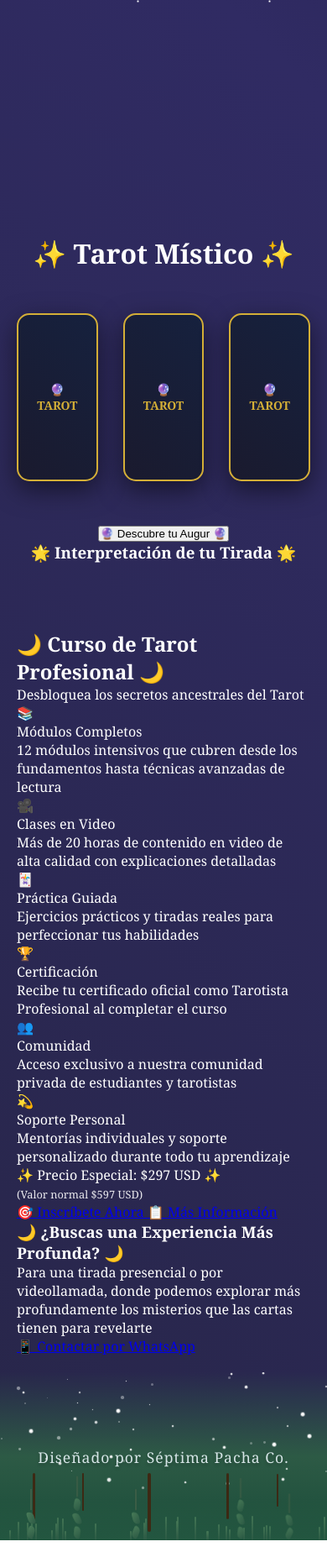
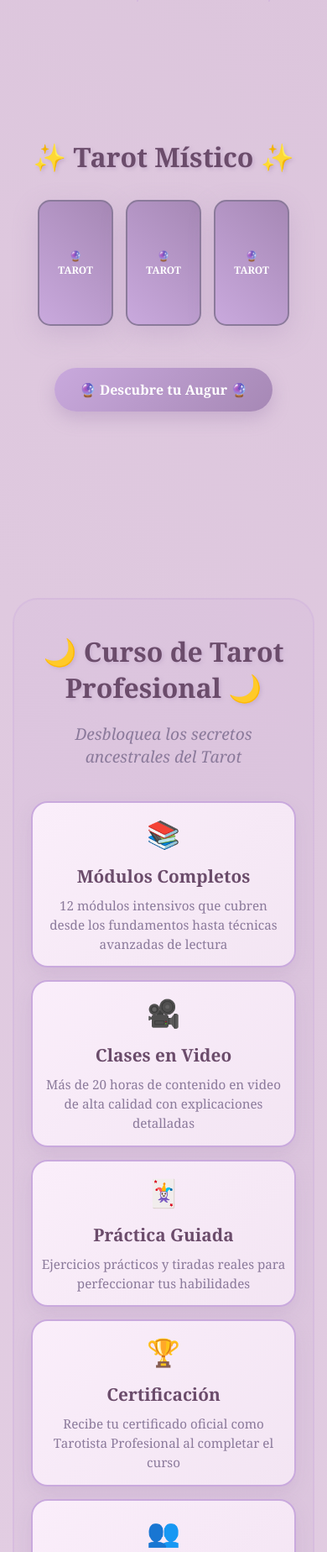
Before and after one commit to nalialma/Tarot-en-Luz, a plain HTML site: page index.html in a window 390 px wide. Shown: the top 1848 px of the page at 84% size. Drawn offline with Linux system fonts and the light colour scheme.

Commit message:
Update styles.css

```diff
--- a/styles.css
+++ b/styles.css
@@ -6,12 +6,13 @@
 
 body {
     font-family: 'Georgia', serif;
-            background: linear-gradient(45deg, #0f0c29, #24243e, #302b63, #0f0c29);
+    background: linear-gradient(45deg, #f4e6f1, #e8d5e8, #dcc5dc, #d0b5d0);
     background-size: 400% 400%;
     animation: mysticGradient 15s ease infinite;
-            color: #fff;
+    color: #6b4c6b;
     overflow-x: hidden;
     position: relative;
+    min-height: 100vh;
 }
 
 @keyframes mysticGradient {
@@ -20,7 +21,7 @@
     100% { background-position: 0% 50%; }
 }
 
-        /* brillantes */
+/* Partículas brillantes */
 .sparkles {
     position: fixed;
     top: 0;
@@ -35,7 +36,7 @@
     position: absolute;
     width: 3px;
     height: 3px;
-            background: radial-gradient(circle, #fff, transparent);
+    background: radial-gradient(circle, #c9a9dd, transparent);
     border-radius: 50%;
     animation: sparkle 3s linear infinite;
 }
@@ -47,14 +48,14 @@
     100% { opacity: 0; transform: translateY(-100px) scale(0); }
 }
 
-        /* ojo de Horus */
+/* Pantalla de carga */
 .loading-screen {
     position: fixed;
     top: 0;
     left: 0;
     width: 100%;
     height: 100%;
-            background: linear-gradient(45deg, rgba(15,12,41,0.95), rgba(36,36,62,0.95), rgba(48,43,99,0.95));
+    background: linear-gradient(45deg, rgba(244,230,241,0.95), rgba(232,213,232,0.95), rgba(220,197,220,0.95));
     backdrop-filter: blur(10px);
     display: flex;
     justify-content: center;
@@ -72,23 +73,23 @@
 .horus-eye {
     width: 200px;
     height: 200px;
-            border: 3px solid #d4af37;
+    border: 3px solid #a688b5;
     border-radius: 50%;
     display: flex;
     justify-content: center;
     align-items: center;
     animation: horusGlow 2s ease-in-out infinite alternate;
-            background: radial-gradient(circle, rgba(212,175,55,0.1), transparent);
+    background: radial-gradient(circle, rgba(166,136,181,0.1), transparent);
 }
 
 @keyframes horusGlow {
-            0% { box-shadow: 0 0 20px #d4af37; }
-            100% { box-shadow: 0 0 40px #d4af37, 0 0 60px #d4af37; }
+    0% { box-shadow: 0 0 20px #a688b5; }
+    100% { box-shadow: 0 0 40px #a688b5, 0 0 60px #c9a9dd; }
 }
 
 .eye-symbol {
     font-size: 80px;
-            color: #d4af37;
+    color: #a688b5;
     animation: eyePulse 1.5s ease-in-out infinite;
 }
 
@@ -97,7 +98,7 @@
     50% { transform: scale(1.1); }
 }
 
-
+/* Container responsive */
 .container {
     max-width: 1200px;
     margin: 0 auto;
@@ -106,7 +107,7 @@
     z-index: 10;
 }
 
-        /* slogans */
+/* Banner con slogans */
 .banner {
     text-align: center;
     margin: 60px 0;
@@ -117,18 +118,19 @@
 }
 
 .slogan {
-            font-size: 2.5rem;
+    font-size: clamp(1.5rem, 4vw, 2.5rem);
     font-weight: bold;
-            text-shadow: 2px 2px 4px rgba(0,0,0,0.7);
+    text-shadow: 2px 2px 4px rgba(166,136,181,0.5);
     opacity: 0;
     position: absolute;
+    color: #6b4c6b;
 }
 
 .letter {
     display: inline-block;
     opacity: 0;
     animation: letterFall 0.6s ease-out forwards;
-            text-shadow: 0 0 10px #d4af37;
+    text-shadow: 0 0 10px #a688b5;
 }
 
 @keyframes letterFall {
@@ -146,27 +148,37 @@
     }
 }
 
-        /* cartas */
+/* Sección principal */
 .main-section {
     text-align: center;
     margin: 80px 0;
 }
 
+.main-section h1 {
+    font-size: clamp(2rem, 5vw, 3rem);
+    margin-bottom: 20px;
+    text-shadow: 2px 2px 4px rgba(166,136,181,0.4);
+    color: #6b4c6b;
+}
+
+/* Contenedor de cartas responsive */
 .cards-container {
     display: flex;
     justify-content: center;
-            gap: 30px;
+    gap: clamp(15px, 3vw, 30px);
     margin: 50px 0;
     perspective: 1000px;
+    flex-wrap: wrap;
 }
 
 .tarot-card {
-            width: 120px;
-            height: 200px;
+    width: clamp(100px, 15vw, 120px);
+    height: clamp(160px, 25vw, 200px);
     position: relative;
     transform-style: preserve-3d;
     transition: transform 0.8s cubic-bezier(0.175, 0.885, 0.32, 1.275);
     cursor: pointer;
+    flex-shrink: 0;
 }
 
 .tarot-card:hover {
@@ -183,45 +195,297 @@
     height: 100%;
     backface-visibility: hidden;
     border-radius: 15px;
-            box-shadow: 0 10px 30px rgba(0,0,0,0.5);
+    box-shadow: 0 10px 30px rgba(166,136,181,0.3);
     display: flex;
     align-items: center;
     justify-content: center;
     font-weight: bold;
+    padding: 10px;
 }
 
 .card-back {
-            background: linear-gradient(135deg, #4a0e4e, #81007f);
-            border: 2px solid #d4af37;
-            color: #d4af37;
-            font-size: 14px;
+    background: linear-gradient(135deg, #c9a9dd, #a688b5);
+    border: 2px solid #8b7a9b;
+    color: #fff;
+    font-size: clamp(12px, 2vw, 14px);
+    text-align: center;
 }
 
 .card-front {
-            background: linear-gradient(135deg, #fff, #f0f0f0);
-            color: #333;
+    background: linear-gradient(135deg, #fdf2fd, #f5e8f5);
+    color: #6b4c6b;
     transform: rotateY(180deg);
-            flex}
-                   .main-content {
-            flex: 1;
-            display: flex;
-            align-items: center;
-            justify-content: center;
-            color: #fff;
-            font-size: 1.2rem;
-            text-align: center;
-            padding: 2rem;
+    flex-direction: column;
+    border: 2px solid #c9a9dd;
 }
 
+.card-name {
+    font-size: clamp(10px, 1.8vw, 12px);
+    font-weight: bold;
+    text-align: center;
+    margin-bottom: 8px;
+    color: #6b4c6b;
+}
+
+.card-meaning {
+    font-size: clamp(8px, 1.5vw, 10px);
+    text-align: center;
+    line-height: 1.3;
+    color: #8b7a9b;
+    overflow: hidden;
+    display: -webkit-box;
+    -webkit-line-clamp: 8;
+    -webkit-box-orient: vertical;
+}
+
+/* Estilos para cartas con imágenes */
+.card-back img, .card-front img {
+    width: 100%;
+    height: 70%;
+    object-fit: cover;
+    border-radius: 10px;
+    margin-bottom: 5px;
+}
+
+.card-back {
+    background: linear-gradient(45deg, #c9a9dd, #a688b5);
+    flex-direction: column;
+}
+
+.card-front {
+    background: white;
+    display: flex;
+    flex-direction: column;
+    justify-content: flex-start;
+    align-items: center;
+    padding: 5px;
+}
+
+.card-name {
+    position: absolute;
+    bottom: 5px;
+    left: 0;
+    right: 0;
+    text-align: center;
+    background: rgba(107,76,107,0.9);
+    color: white;
+    padding: 3px 5px;
+    font-size: clamp(8px, 1.5vw, 10px);
+    border-radius: 0 0 13px 13px;
+    font-weight: bold;
+}
+
+/* Botón principal */
+.reveal-button {
+    background: linear-gradient(135deg, #c9a9dd, #a688b5);
+    color: white;
+    border: none;
+    padding: 15px 30px;
+    font-size: clamp(16px, 3vw, 18px);
+    border-radius: 50px;
+    cursor: pointer;
+    box-shadow: 0 8px 20px rgba(166,136,181,0.4);
+    transition: all 0.3s ease;
+    margin: 20px 0;
+    font-family: 'Georgia', serif;
+    font-weight: bold;
+}
+
+.reveal-button:hover {
+    transform: translateY(-2px);
+    box-shadow: 0 12px 25px rgba(166,136,181,0.6);
+    background: linear-gradient(135deg, #a688b5, #8b7a9b);
+}
+
+.reveal-button:disabled {
+    opacity: 0.7;
+    cursor: not-allowed;
+}
+
+/* Interpretación */
+.interpretation {
+    max-width: 800px;
+    margin: 40px auto;
+    padding: 25px;
+    background: linear-gradient(135deg, rgba(253,242,253,0.9), rgba(245,232,245,0.9));
+    border-radius: 20px;
+    box-shadow: 0 10px 30px rgba(166,136,181,0.3);
+    border: 2px solid #c9a9dd;
+    opacity: 0;
+    transform: translateY(20px);
+    transition: all 0.6s ease;
+}
+
+.interpretation.show {
+    opacity: 1;
+    transform: translateY(0);
+}
+
+.interpretation h3 {
+    color: #6b4c6b;
+    margin-bottom: 20px;
+    font-size: clamp(18px, 4vw, 24px);
+}
+
+/* Sección del curso */
+.course-section {
+    background: linear-gradient(135deg, rgba(201,169,221,0.1), rgba(166,136,181,0.1));
+    padding: 60px 0;
+    margin: 80px 0;
+    border-radius: 30px;
+    border: 2px solid rgba(201,169,221,0.3);
+}
+
+.course-container {
+    max-width: 1000px;
+    margin: 0 auto;
+    padding: 0 20px;
+    text-align: center;
+}
+
+.course-title {
+    font-size: clamp(2rem, 5vw, 3rem);
+    color: #6b4c6b;
+    margin-bottom: 20px;
+    text-shadow: 2px 2px 4px rgba(166,136,181,0.3);
+}
+
+.course-subtitle {
+    font-size: clamp(1.2rem, 3vw, 1.5rem);
+    color: #8b7a9b;
+    margin-bottom: 40px;
+    font-style: italic;
+}
+
+.course-features {
+    display: grid;
+    grid-template-columns: repeat(auto-fit, minmax(250px, 1fr));
+    gap: 30px;
+    margin: 40px 0;
+}
+
+.feature-card {
+    background: linear-gradient(135deg, rgba(253,242,253,0.9), rgba(245,232,245,0.9));
+    padding: 30px 20px;
+    border-radius: 20px;
+    border: 2px solid #c9a9dd;
+    box-shadow: 0 8px 20px rgba(166,136,181,0.2);
+    transition: transform 0.3s ease;
+}
+
+.feature-card:hover {
+    transform: translateY(-5px);
+}
+
+.feature-icon {
+    font-size: 2.5rem;
+    margin-bottom: 15px;
+    color: #a688b5;
+}
+
+.feature-title {
+    font-size: 1.3rem;
+    color: #6b4c6b;
+    margin-bottom: 10px;
+    font-weight: bold;
+}
+
+.feature-description {
+    color: #8b7a9b;
+    line-height: 1.5;
+    font-size: 0.95rem;
+}
+
+.course-price {
+    background: linear-gradient(135deg, #c9a9dd, #a688b5);
+    color: white;
+    padding: 20px;
+    border-radius: 15px;
+    margin: 30px 0;
+    display: inline-block;
+    font-size: 1.5rem;
+    font-weight: bold;
+    box-shadow: 0 8px 20px rgba(166,136,181,0.4);
+}
+
+.course-buttons {
+    display: flex;
+    gap: 20px;
+    justify-content: center;
+    flex-wrap: wrap;
+    margin-top: 30px;
+}
+
+.course-btn {
+    background: linear-gradient(135deg, #c9a9dd, #a688b5);
+    color: white;
+    border: none;
+    padding: 15px 30px;
+    font-size: 1.1rem;
+    border-radius: 50px;
+    cursor: pointer;
+    box-shadow: 0 8px 20px rgba(166,136,181,0.4);
+    transition: all 0.3s ease;
+    text-decoration: none;
+    display: inline-block;
+    font-family: 'Georgia', serif;
+    font-weight: bold;
+}
+
+.course-btn:hover {
+    transform: translateY(-2px);
+    box-shadow: 0 12px 25px rgba(166,136,181,0.6);
+}
+
+.course-btn.secondary {
+    background: linear-gradient(135deg, rgba(201,169,221,0.2), rgba(166,136,181,0.2));
+    color: #6b4c6b;
+    border: 2px solid #c9a9dd;
+}
+
+/* Sección de contacto */
+.contact-section h3 {
+    color: #6b4c6b;
+    font-size: clamp(1.5rem, 4vw, 2rem);
+    margin-bottom: 20px;
+}
+
+.contact-section p {
+    color: #8b7a9b;
+    font-size: clamp(16px, 3vw, 18px);
+    margin-bottom: 20px;
+    line-height: 1.6;
+}
+
+.whatsapp-link {
+    background: linear-gradient(135deg, #25D366, #128C7E);
+    color: white;
+    text-decoration: none;
+    padding: 15px 30px;
+    border-radius: 50px;
+    font-size: clamp(16px, 3vw, 18px);
+    font-weight: bold;
+    box-shadow: 0 8px 20px rgba(37,211,102,0.3);
+    transition: all 0.3s ease;
+    display: inline-block;
+}
+
+.whatsapp-link:hover {
+    transform: translateY(-2px);
+    box-shadow: 0 12px 25px rgba(37,211,102,0.4);
+}
+
+/* Footer mejorado */
 .footer {
     position: relative;
     height: 200px;
     width: 100%;
-            background: linear-gradient(to top, #1a4d3a 0%, #2d5a45 50%, transparent 100%);
+    background: linear-gradient(to top, rgba(201,169,221,0.2) 0%, rgba(166,136,181,0.1) 50%, transparent 100%);
     overflow: hidden;
     display: flex;
     align-items: center;
     justify-content: center;
+    margin-top: 80px;
 }
 
 .starry-sky {
@@ -236,7 +500,7 @@
 
 .star {
     position: absolute;
-            background: #fff;
+    background: #c9a9dd;
     border-radius: 50%;
     animation: twinkle 3s infinite ease-in-out;
 }
@@ -272,7 +536,7 @@
 
 .root {
     position: absolute;
-            background: #3d2914;
+    background: #a688b5;
     border-radius: 2px;
     transform-origin: bottom center;
     animation: growRoot 4s ease-out forwards;
@@ -375,7 +639,7 @@
 .leaf {
     width: 8px;
     height: 15px;
-            background: linear-gradient(135deg, #4a7c59, #2d5a45);
+    background: linear-gradient(135deg, #c9a9dd, #a688b5);
     border-radius: 50% 10px 50% 10px;
     position: relative;
     margin: 2px;
@@ -384,7 +648,7 @@
 .stem {
     width: 2px;
     height: 25px;
-            background: #3d5e47;
+    background: #8b7a9b;
     margin: 0 auto;
 }
 
@@ -410,7 +674,7 @@
     position: absolute;
     bottom: 0;
     width: 2px;
-            background: linear-gradient(to top, #2d5a45, #4a7c59);
+    background: linear-gradient(to top, #a688b5, #c9a9dd);
     border-radius: 1px;
     animation: growGrass 2s ease-out forwards;
     opacity: 0;
@@ -430,10 +694,10 @@
 .company-text {
     position: relative;
     z-index: 3;
-            color: #e8f4f8;
-            font-size: 1.1rem;
+    color: #6b4c6b;
+    font-size: clamp(1rem, 2vw, 1.1rem);
     font-weight: 300;
-            text-shadow: 0 2px 4px rgba(0,0,0,0.3);
+    text-shadow: 0 2px 4px rgba(166,136,181,0.3);
     animation: fadeInText 2s ease-out 3.5s forwards;
     opacity: 0;
     letter-spacing: 1px;
@@ -456,7 +720,7 @@
     left: 0;
     width: 100%;
     height: 50px;
-            background: linear-gradient(to top, rgba(74, 124, 89, 0.3), transparent);
+    background: linear-gradient(to top, rgba(201,169,221, 0.3), transparent);
     z-index: 1;
     animation: pulse 4s ease-in-out infinite;
 }
@@ -466,55 +730,228 @@
     50% { opacity: 0.8; }
 }
 
-.card-back img, .card-front img {
+/* Responsive Design */
+@media (max-width: 768px) {
+    .container {
+        padding: 15px;
+    }
+
+    .banner {
+        margin: 40px 0;
+        height: 80px;
+    }
+
+    .main-section {
+        margin: 60px 0;
+    }
+
+    .cards-container {
+        gap: 15px;
+        margin: 30px 0;
+    }
+
+    .course-features {
+        grid-template-columns: 1fr;
+        gap: 20px;
+    }
+
+    .course-buttons {
+        flex-direction: column;
+        align-items: center;
+    }
+
+    .course-btn {
         width: 100%;
-    height: 100%;
-    object-fit: cover;
-    border-radius: 10px;
+        max-width: 300px;
+    }
+
+    .contact-section {
+        padding: 30px 20px;
+        margin: 40px 0;
+    }
+
+    .footer {
+        height: 150px;
+        margin-top: 60px;
+    }
+
+    .feature-card {
+        padding: 20px 15px;
+    }
+
+    .course-section {
+        padding: 40px 0;
+        margin: 60px 0;
+    }
+}
+
+@media (max-width: 480px) {
+    .tarot-card {
+        width: 90px;
+        height: 150px;
+    }
+
+    .card-meaning {
+        -webkit-line-clamp: 6;
+    }
+
+    .interpretation {
+        padding: 20px 15px;
+        margin: 30px 15px;
+    }
+
+    .course-features {
+        gap: 15px;
+    }
+
+    .feature-card {
+        padding: 15px 10px;
+    }
+
+    .feature-icon {
+        font-size: 2rem;
+    }
+
+    .course-price {
+        font-size: 1.2rem;
+        padding: 15px;
+    }
+
+    .banner {
+        height: 60px;
+        margin: 30px 0;
+    }
+}
+
+@media (max-width: 360px) {
+    .container {
+        padding: 10px;
+    }
+
+    .cards-container {
+        gap: 10px;
+    }
+
+    .tarot-card {
+        width: 80px;
+        height: 130px;
+    }
+
+    .card-meaning {
+        -webkit-line-clamp: 4;
+        font-size: 8px;
     }
 
     .card-name {
-    position: absolute;
-    bottom: 5px;
-    left: 5px;
-    right: 5px;
-    text-align: center;
-    background: rgba(0,0,0,0.8);
-    color: white;
-    padding: 3px;
-    font-size: 0.8rem;
-    border-radius: 3px;
+        font-size: 9px;
     }
 
-.card-back img, .card-front img {
-    width: 100%;
-    height: 100%;
-    object-fit: cover;
-    border-radius: 10px;
+    .course-section {
+        margin: 40px 0;
+        padding: 30px 0;
     }
 
-.card-back {
-    background: linear-gradient(45deg, #1a1a2e, #16213e);
+    .feature-card {
+        padding: 15px 8px;
+    }
 }
 
-.card-front {
-    background: white;
-    display: flex;
-    flex-direction: column;
-    justify-content: center;
-    align-items: center;
-    padding: 10px;
+/* Animaciones adicionales para dispositivos móviles */
+@media (max-width: 768px) {
+    .tarot-card:hover {
+        transform: translateY(-8px) rotateY(3deg) scale(1.02);
     }
 
-.card-name {
-    position: absolute;
-    bottom: 10px;
-    left: 0;
-    right: 0;
+    .sparkle {
+        width: 2px;
+        height: 2px;
+    }
+
+    .star {
+        max-width: 2px;
+        max-height: 2px;
+    }
+}
+
+/* Optimización para pantallas muy pequeñas */
+@media (max-width: 320px) {
+    .main-section h1 {
+        font-size: 1.8rem;
+    }
+
+    .course-title {
+        font-size: 1.5rem;
+    }
+
+    .slogan {
+        font-size: 1.2rem;
+    }
+
+    .reveal-button {
+        padding: 12px 20px;
+        font-size: 14px;
+    }
+
+    .course-btn {
+        padding: 12px 20px;
+        font-size: 14px;
+    }
+
+    .whatsapp-link {
+        padding: 12px 20px;
+        font-size: 14px;
+    }
+}
+
+/* Estados de carga y transiciones suaves */
+.loading {
+    opacity: 0.5;
+    pointer-events: none;
+    transition: opacity 0.3s ease;
+}
+
+.fade-in {
+    animation: fadeIn 0.6s ease-out forwards;
+}
+
+@keyframes fadeIn {
+    from {
+        opacity: 0;
+        transform: translateY(20px);
+    }
+    to {
+        opacity: 1;
+        transform: translateY(0);
+    }
+}
+
+/* Mejoras de accesibilidad */
+@media (prefers-reduced-motion: reduce) {
+    * {
+        animation-duration: 0.01ms !important;
+        animation-iteration-count: 1 !important;
+        transition-duration: 0.01ms !important;
+    }
+}
+
+/* Focus states para accesibilidad */
+.reveal-button:focus,
+.course-btn:focus,
+.whatsapp-link:focus {
+    outline: 3px solid #c9a9dd;
+    outline-offset: 2px;
+}
+
+.tarot-card:focus {
+    outline: 2px solid #a688b5;
+    outline-offset: 4px;
+} {
+    background: linear-gradient(135deg, rgba(166,136,181,0.1), rgba(139,122,155,0.1));
+    padding: 40px;
+    border-radius: 20px;
     text-align: center;
-    background: rgba(0,0,0,0.8);
-    color: white;
-    padding: 5px;
-    font-size: 0.9rem;
-    border-radius: 0 0 10px 10px;
+    margin: 60px 0;
+    border: 2px solid rgba(201,169,221,0.3);
 }
+
+.contact-section
```
Lines whose indentation alone changed are shown as unchanged.
